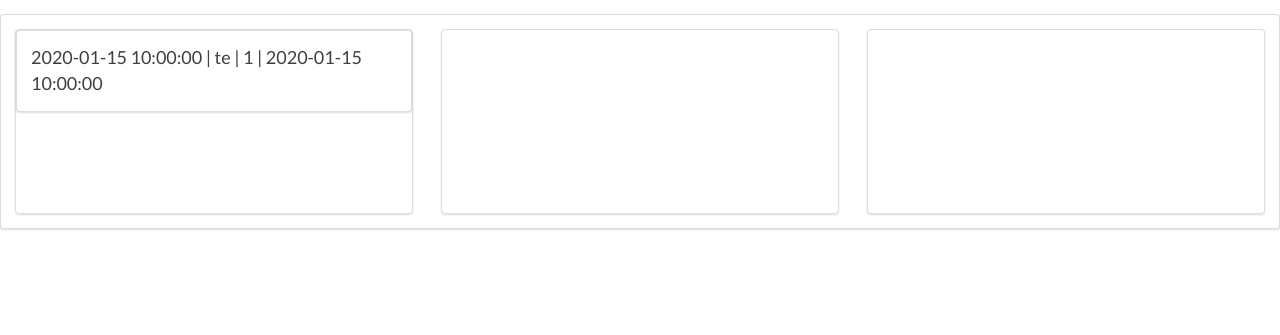
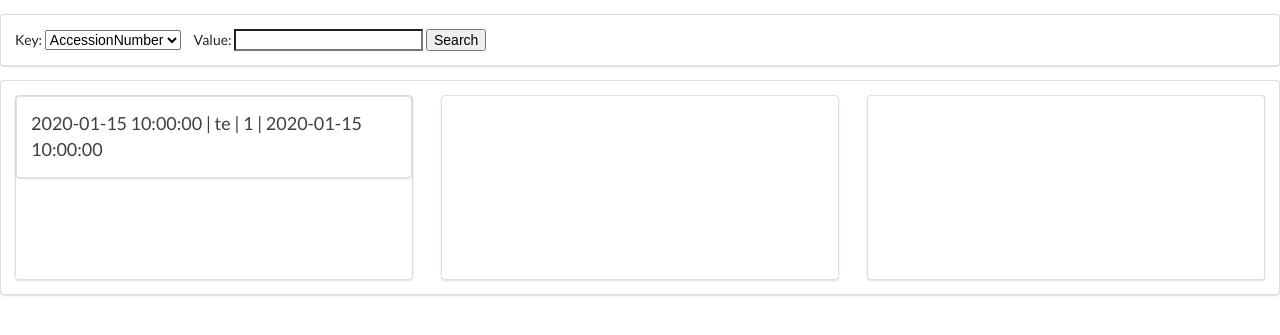
Before and after one commit to vojdam/invenio_extractor, a Python web app: template extractor_app/templates/base.html in a window 1280 px wide. Shown: the part 69-404 px from the top of the page. Run offline with Jinja, Linux system fonts and the light colour scheme; the template is opened without the code that fills it: most values are stand-ins (such as "Sample title", 1, 10 or a date in 2020).

Commit message:
added WIP search

```diff
--- a/extractor_app/__init__.py
+++ b/extractor_app/__init__.py
@@ -27,7 +27,11 @@ def create_app(test_config: str = None):
     app.cli.add_command(init_db_command)
     app.cli.add_command(update_database)
 
-    from extractor_app.views import metadata_view, thumbnail_view, image_view
+    from extractor_app.views import (
+        metadata_view,
+        thumbnail_view,
+        image_view,
+    )
 
     app.register_blueprint(metadata_view.bp)
     app.register_blueprint(thumbnail_view.bp)
--- a/extractor_app/templates/base.html
+++ b/extractor_app/templates/base.html
@@ -19,9 +19,23 @@
 <body>
     <div class="ui block header">
         <!-- update db func: -->
-        {{update_db()}}
+        <!-- {{update_db()}} -->
         <h3 style="padding-bottom: 12px; padding-top: 12px">InveNIO Metadata Viewer</h3>
     </div>
+    <div class="ui segment" style="background-color: #fff">
+        <form method="post">
+            <label for="key">Key:</label>
+            <select id="key" name="key">
+                <option value="AccessionNumber">AccessionNumber</option>
+                <option value="PatientName">PatientName</option>
+                <option value="StudyDate">StudyDate</option>
+            </select>
+            <label for="value" style="padding-left:10px">Value:</label>
+            <input type="text" id="value" name="value" required>
+            <input type="submit" value="Search">
+        </form>
+    </div>
+
     <div style="background-color: #ffffff" class="ui segment">
         <div class="ui three column grid" >
 
@@ -36,7 +50,7 @@
             <div class="column">
                 <div style="height: 100%" class="ui segments">
                     {% for session in session_list%}
-                    <a onclick="change_iframe_src('/metadata/{{loop.index}}')" style="color:#4f4f4f; display:none; cursor:pointer" tabindex="{{loop.index}}" class="ui segment entry folder{{session["FolderID"]}}">{{session["PatientName"][15:-1]}} | {{session["ImageID"]}} | {{session["PhotometricInterpretation"]}} | slide ID: {{session["ContainerIdentifier"]}} | {{specimen_description_list[loop.index-1]["SpecimenShortDescription"]}}</a>
+                    <a onclick="change_iframe_src('/metadata/{{loop.index}}')" style="color:#4f4f4f; display:none; cursor:pointer" tabindex="{{loop.index}}" class="ui segment entry folder{{session['FolderID']}}">{{session["PatientName"][15:-1]}} | {{session["ImageID"]}} | {{session["PhotometricInterpretation"]}} | slide ID: {{session["ContainerIdentifier"]}} | {{specimen_description_list[loop.index-1]["SpecimenShortDescription"]}}</a>
 
                     {% endfor %}
                 </div>
```
Also changed, not shown: extractor_app/views/metadata_view.py (+41 -6 lines).
